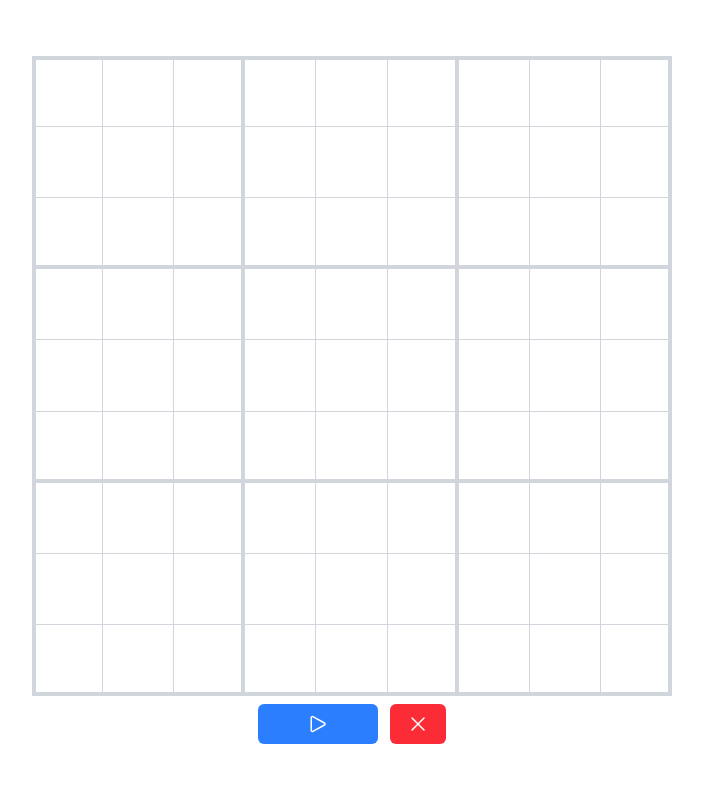
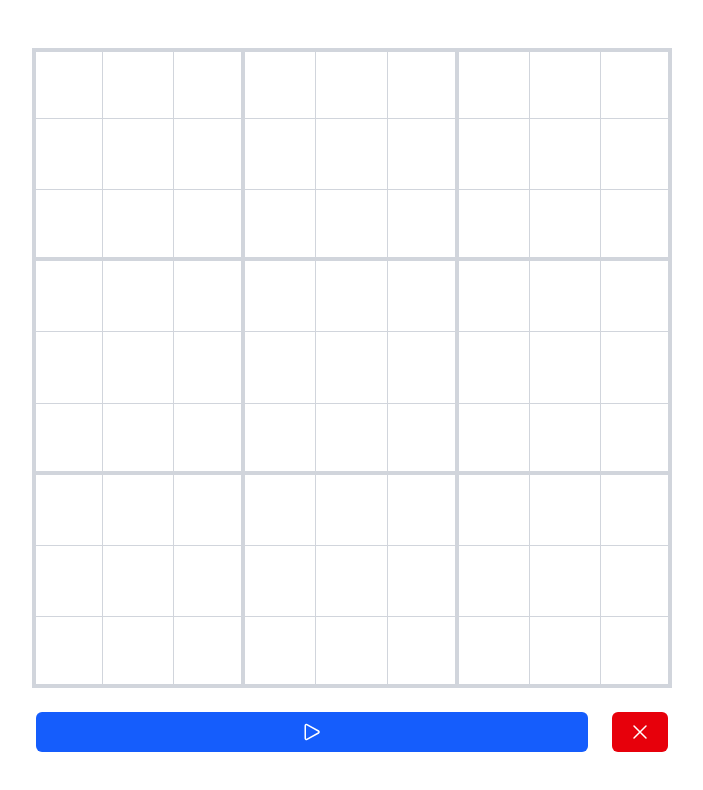
Before and after one commit to raaaandom/sudoku-solver, a Next.js app: page / in a window 1280 px wide. Shown: the top 790 px of the page, without its empty margins (288-991 px from the left). Built offline with nearby package versions, Linux system fonts and the light colour scheme.

Commit message:
style: new css rules

```diff
--- a/app/globals.css
+++ b/app/globals.css
@@ -6,17 +6,33 @@
   --separator-thin: #d1d5dc;
   --separator-thick: #d1d5dc;
   --cell-number: #27272a;
-  --cell-selected: #8ae6dc;
+  --cell-selected: #e5e5e5;
+  --control-run: #155dfc;
+  --control-run-text: #ffffff;
+  --control-run-hover: #1447e6;
+  --control-run-active: #193cb8;
+  --control-clear: #e7000b;
+  --control-clear-text: #ffffff;
+  --control-clear-hover: #c10007;
+  --control-clear-active: #9f0712;
 }
 
 @media (prefers-color-scheme: dark) {
   :root {
     --page-background: #0a0a0a;
-    --cell-background: #0a0a0a;
-    --separator-thin: #27272a;
-    --separator-thick: #27272a;
+    --cell-background: #101010;
+    --separator-thin: #3f3f3f;
+    --separator-thick: #202020;
     --cell-number: #d1d5dc;
-    --cell-selected: #01332e;
+    --cell-selected: #1a1a1a;
+    --control-run: #155dfc;
+    --control-run-text: #ffffff;
+    --control-run-hover: #1447e6;
+    --control-run-active: #193cb8;
+    --control-clear: #e7000b;
+    --control-clear-text: #ffffff;
+    --control-clear-hover: #c10007;
+    --control-clear-active: #9f0712;
   }
 }
 
@@ -27,6 +43,14 @@
   --color-separator-thick: var(--separator-thick);
   --color-cell-number: var(--cell-number);
   --color-cell-selected: var(--cell-selected);
+  --color-control-run: var(--control-run);
+  --color-control-run-text: var(--control-run-text);
+  --color-control-run-hover: var(--control-run-hover);
+  --color-control-run-active: var(--control-run-active);
+  --color-control-clear: var(--control-clear);
+  --color-control-clear-text: var(--control-clear-text);
+  --color-control-clear-hover: var(--control-clear-hover);
+  --color-control-clear-active: var(--control-clear-active);
 }
 
 body {
--- a/app/page.tsx
+++ b/app/page.tsx
@@ -80,7 +80,7 @@ export default function Home() {
       {/* Responsive */}
       <div
         className="
-        min-h-screen flex flex-col justify-center gap-2
+        min-h-screen flex flex-col justify-center gap-6
         w-90 md:w-135 xl:w-160
       ">
         {/* Grid wrapper */}
@@ -120,29 +120,32 @@ export default function Home() {
         {/* Controls wrapper */}
         <div
           className="
-          flex flex-row gap-3 px-1 justify-center
+          flex flex-row gap-6 px-1 justify-center
         ">
           {/* Run */}
           <button
             className="
-            bg-blue-500 text-white
+            bg-control-run hover:bg-control-run-hover active:bg-control-run-active
+            text-control-run-text
             py-2 px-12 rounded-md
+            flex-1 flex flex-col items-center
             font-bold
           ">
-            <svg xmlns="http://www.w3.org/2000/svg" fill="none" viewBox="0 0 24 24" stroke-width="1.5" stroke="currentColor" class="size-6">
-              <path stroke-linecap="round" stroke-linejoin="round" d="M5.25 5.653c0-.856.917-1.398 1.667-.986l11.54 6.347a1.125 1.125 0 0 1 0 1.972l-11.54 6.347a1.125 1.125 0 0 1-1.667-.986V5.653Z" />
+            <svg xmlns="http://www.w3.org/2000/svg" fill="none" viewBox="0 0 24 24" strokeWidth="1.5" stroke="currentColor" className="size-6">
+              <path strokeLinecap="round" strokeLinejoin="round" d="M5.25 5.653c0-.856.917-1.398 1.667-.986l11.54 6.347a1.125 1.125 0 0 1 0 1.972l-11.54 6.347a1.125 1.125 0 0 1-1.667-.986V5.653Z" />
             </svg>
           </button>
           {/* Clear */}
           <button
             onClick={() => setBoard(Array(81).fill(0))}
             className="
-            bg-red-500 text-white
+            text-control-clear-text
+            bg-control-clear hover:bg-control-clear-hover active:bg-control-clear-active
             py-2 px-4 rounded-md
             font-bold
           ">
-            <svg xmlns="http://www.w3.org/2000/svg" fill="none" viewBox="0 0 24 24" stroke-width="1.5" stroke="currentColor" class="size-6">
-              <path stroke-linecap="round" stroke-linejoin="round" d="M6 18 18 6M6 6l12 12" />
+            <svg xmlns="http://www.w3.org/2000/svg" fill="none" viewBox="0 0 24 24" strokeWidth="1.5" stroke="currentColor" className="size-6">
+              <path strokeLinecap="round" strokeLinejoin="round" d="M6 18 18 6M6 6l12 12" />
             </svg>
           </button>
         </div>
```
